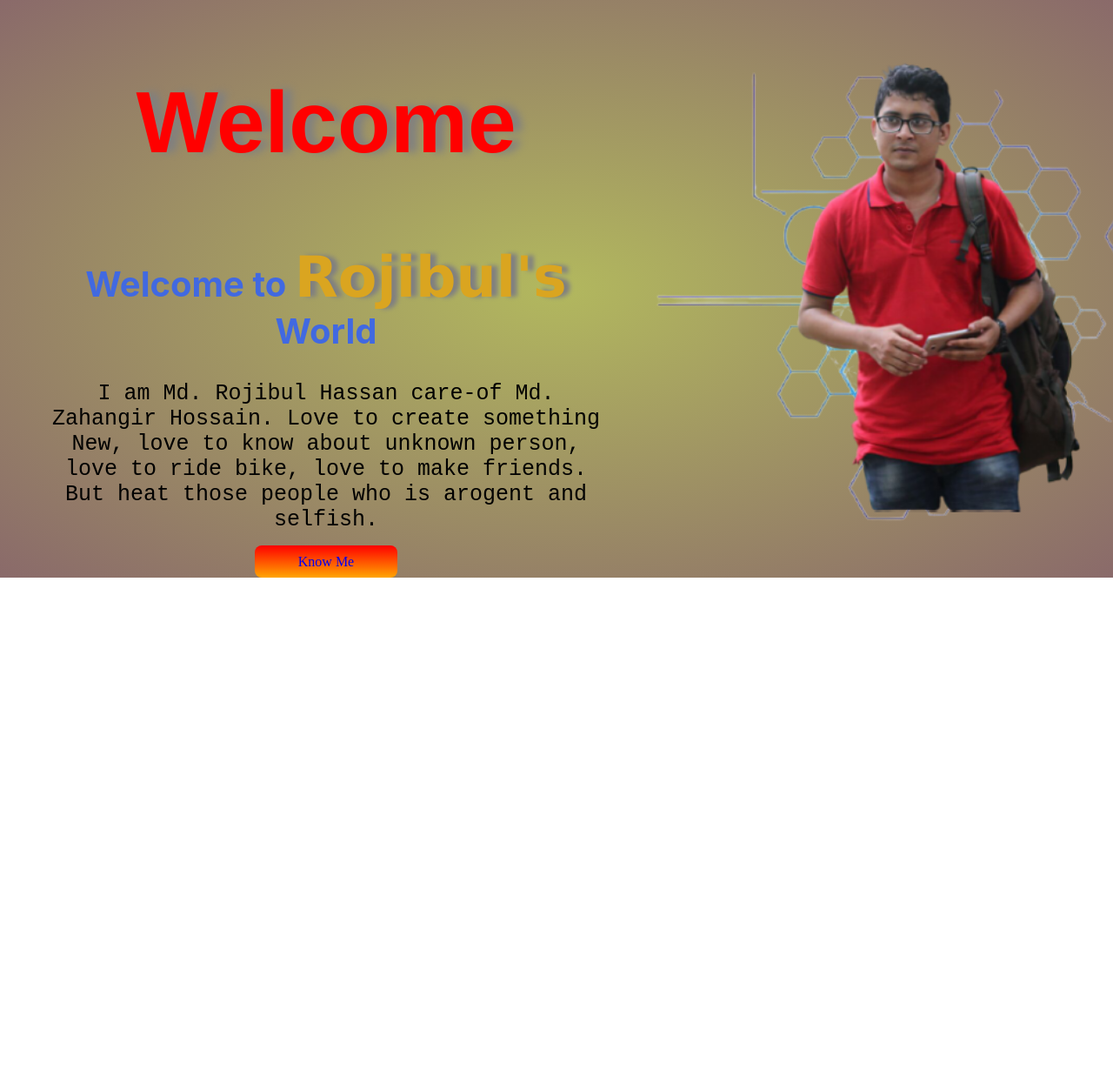
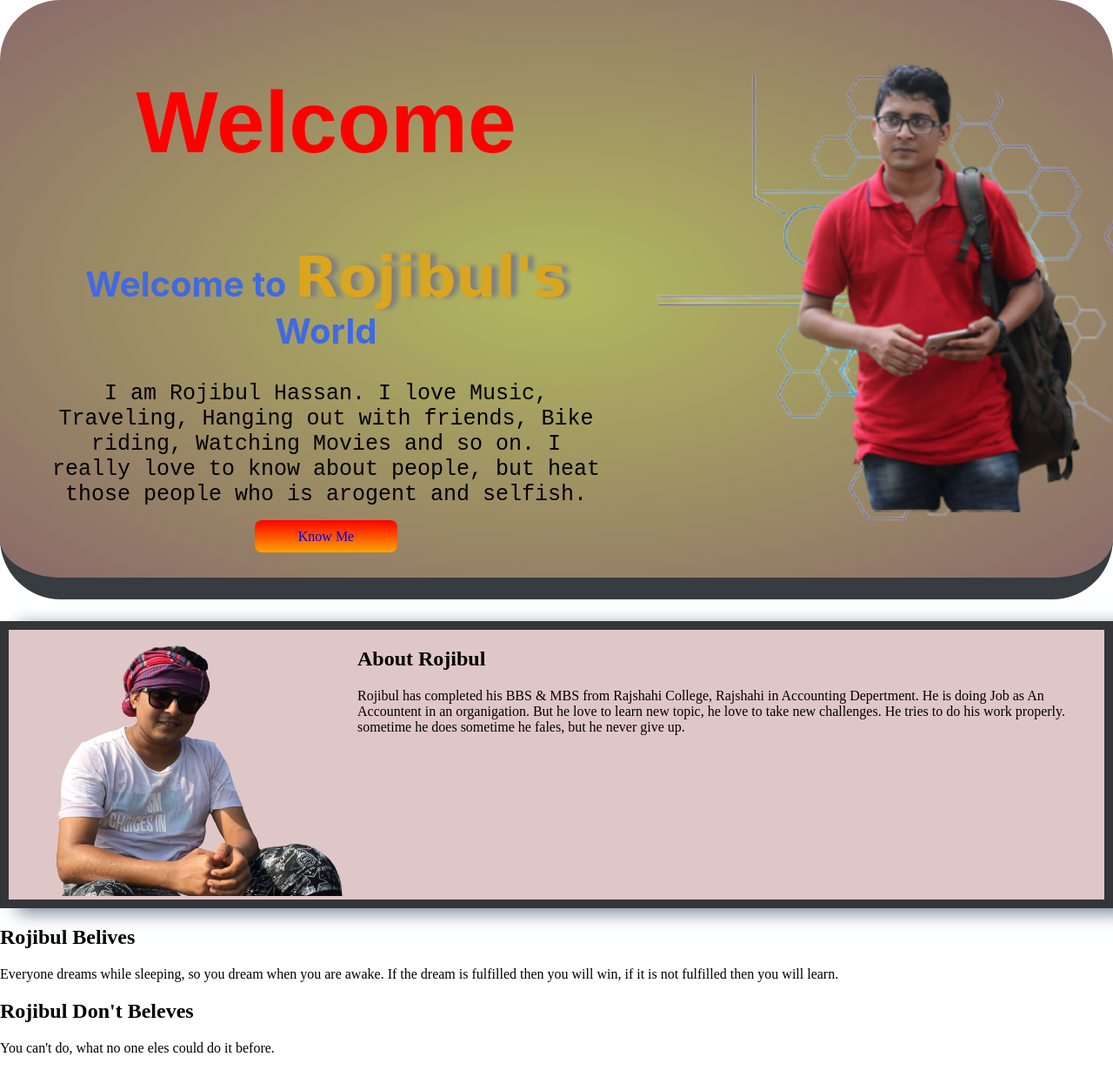
Before and after one commit to Rojibul/portfolio, a plain HTML site: page index.html in a window 1280 px wide. Shown: the top 1230 px of the page at 87% size. Before the commit the page ends 800 px from the top, so only its background shows below. Drawn offline with Linux system fonts and the light colour scheme.

Commit message:
Basic work

```diff
--- a/index.html
+++ b/index.html
@@ -13,13 +13,35 @@
        <div class="first-para">
            <h1>Welcome</h1>
            <h2>Welcome to <span class="name">Rojibul's</span> World</h2>
-           <p> I am Md. Rojibul Hassan care-of Md. Zahangir Hossain. Love to create something New, love to know about unknown person, love to ride bike, love to make friends. But heat those people who is arogent and selfish.</p>
+           <p> I am Rojibul Hassan. I love Music, Traveling, Hanging out with friends, Bike riding, Watching Movies and so on. I really love to know about people,  but heat those people who is arogent and selfish.</p>
            <a class="link" target="_blank" href="https://www.facebook.com/rojibul/">Know Me</a>
        </div>
        <div class="photo">
            <img src="rojibul.png" alt="rojibuls-photo">
        </div>
 </section>
+<section class="middle-section">
+    <div>
+        <img src="102.png" alt="rojibul photo">
+    </div>
+    <div>
+        <h1>About Rojibul</h1>
+        <p>Rojibul has completed his BBS & MBS from Rajshahi College, Rajshahi in Accounting Depertment. He is doing Job as An Accountent in an organigation. But he love to learn new topic, he love to take new challenges. He tries to do his work properly. sometime he does sometime he fales, but he never give up.  </p>
+    </div>
+
+</section>
+<section class="last">
+    <div class="positive" >
+        <h1>Rojibul Belives</h1>
+        <p>Everyone dreams while sleeping, so you dream when you are awake. If the dream is fulfilled then you will win, if it is not fulfilled then you will learn.</p>
+
+    </div>
+    <div class="negitive">
+        <h1>Rojibul Don't Beleves</h1>
+        <p>You can't do, what no one eles could do it before.</p>
+    </div>
+
+</section>
 
 </body>
 </html>
--- a/style.css
+++ b/style.css
@@ -6,6 +6,8 @@ body{
     display: flex;
     margin-bottom: 5px solid black;
     background-image: radial-gradient(rgb(178, 184, 94), rgb(138, 106, 106));
+    border-radius: 70px;
+    border-bottom: 25px solid rgb(55, 60, 65);
 
 }
 .first-para{
@@ -17,7 +19,8 @@ body{
     color:red;
     font-family: 'Franklin Gothic Medium', 'Arial Narrow', Arial, sans-serif;
     font-size: 100px;
-text-shadow: 10px 0 10px grey;}
+text-shadow: 20px 20px 20px solid grey;
+}
 
 .first-para h2{
     color:royalblue;
@@ -45,3 +48,11 @@ text-shadow: 10px 0 10px grey;}
     width: 120%;
     padding-left: 50px;
 }
+.middle-section{
+    padding: 0 10px 0 10px;
+    background-color:rgb(224, 199, 199);
+    display: flex;
+    margin-top: 25px;
+    border: 10px solid rgb(51, 53, 56);
+    box-shadow: 20px 5px 20px slategray;
+}
```
Also changed, not shown: 102.png (added), image/101.png (added), image/102.png (added).
